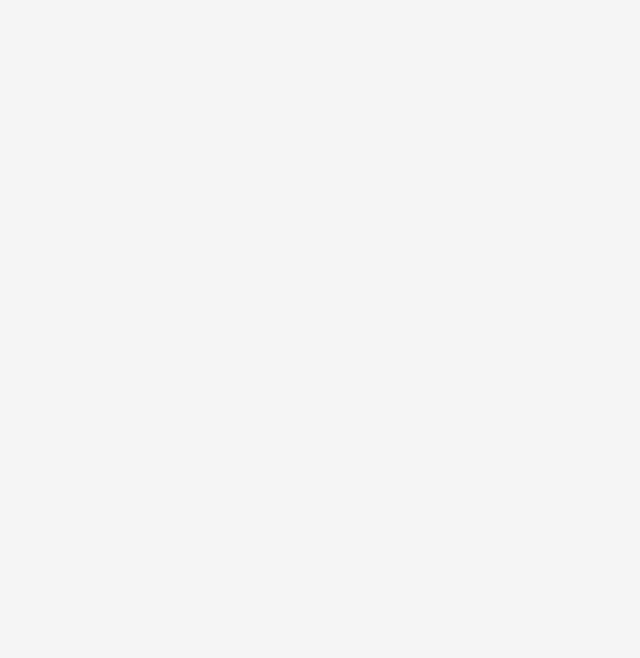
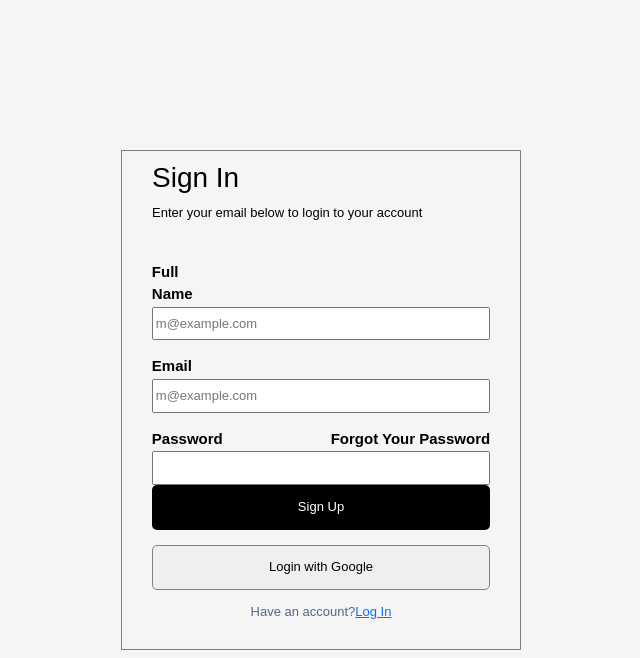
Before and after one commit to GiftSibiya/Legends_Task, a React (Vite) app in the folder client/: page /signUp in a window 1280 px wide. Before the commit this address had no page. Shown: the top 658 px of the page, without its empty margins (319-959 px from the left). Built offline with nearby package versions, Linux system fonts and the light colour scheme.

Commit message:
User Creation at Sign Up

```diff
--- a/client/src/App.jsx
+++ b/client/src/App.jsx
@@ -7,6 +7,7 @@ import TaskTable from "./Table/TaskTable";
 
 import { Toaster } from "react-hot-toast";
 import Login from "./screens/Login";
+import SignUp from "./screens/SignUp";
 
 export default function App() {
   return (
@@ -15,6 +16,7 @@ export default function App() {
       <BrowserRouter>
         <Routes>
           <Route path="/" element={<Login />} />
+          <Route path="/signUp" element={<SignUp />} />
           <Route path="/home" element={<TaskTable />} />
         </Routes>
       </BrowserRouter>
--- a/client/src/screens/Login.jsx
+++ b/client/src/screens/Login.jsx
@@ -1,5 +1,7 @@
 import React, { useState } from "react";
 import "./Login.css";
+import axios from "axios";
+
 import { Link, useNavigate } from "react-router-dom";
 
 function Login() {
@@ -15,8 +17,9 @@ function Login() {
     e.preventDefault();
 
     try {
-      await axios.post("http/reg"),
+      await axios.post("http://localhost:4000/api/CreateUser"),
         {
+          fullname,
           email,
           password,
         };
--- /dev/null
+++ b/client/src/screens/SignUp.css
@@ -0,0 +1,86 @@
+.main {
+  display: flex;
+  justify-content: center;
+  align-items: center;
+  width: 100vw;
+  height: 100vh;
+}
+.main--Signup__con {
+  display: flex;
+  flex-direction: column;
+  width: 400px;
+  height: 500px;
+  border: 1px solid grey;
+}
+.con--head {
+  height: 15%;
+  margin: 10px 30px;
+  color: black;
+}
+.con--form {
+  display: flex;
+  flex-direction: column;
+  align-items: center;
+  height: 48%;
+}
+.label--con {
+  width: 85%;
+  display: flex;
+  flex-direction: row;
+  justify-content: start;
+  align-content: center;
+}
+.lables {
+  position: relative;
+  top: 15px;
+  width: 50px;
+  font-size: 15px;
+  font-weight: bold;
+  color: black;
+}
+.Login--input {
+  width: 85%;
+  height: 40px;
+}
+
+.pass {
+  display: flex;
+  position: relative;
+  top: 15px;
+  width: 85%;
+  align-content: center;
+  justify-content: space-between;
+  font-size: 15px;
+  font-weight: bold;
+  color: black;
+}
+.con--btn {
+  display: flex;
+  flex-direction: column;
+  align-items: center;
+  height: 25%;
+}
+.con--signIn {
+  display: flex;
+  justify-content: center;
+  height: 10%;
+}
+.sign--text {
+  display: flex;
+  text-align: center;
+}
+.btn--black {
+  height: 45px;
+  border: none;
+  background-color: black;
+  width: 85%;
+  color: white;
+  border-radius: 5px;
+}
+.btn--white {
+  height: 45px;
+  border: 1px solid grey;
+  width: 85%;
+  margin-top: 15px;
+  border-radius: 5px;
+}
--- /dev/null
+++ b/client/src/screens/SignUp.jsx
@@ -0,0 +1,117 @@
+import React, { useRef, useState } from "react";
+import "./SignUp.css";
+import axios from "axios";
+
+import { Link } from "react-router-dom";
+import toast from "react-hot-toast";
+// http://localhost:4000/api/CreateUser
+function SignUp() {
+  /// HOOKS ///
+
+  /// FUNCTIONS ///
+  const [userValue, setUserValue] = useState({
+    fullname: "",
+    email: "",
+    password: "",
+  });
+  const handleOnchange = (e) => {
+    setUserValue({
+      ...userValue,
+      [e.target.name]: e.target.value,
+    });
+  };
+
+  const CloseRef = useRef();
+  const handleUserAdd = async (e) => {
+    e.preventDefault();
+
+    try {
+      const addUser = await axios.post(
+        " http://localhost:4000/api/CreateUser",
+        userValue
+      );
+      const response = addUser.data;
+      if (response.success) {
+        toast.success(response.Message);
+        CloseRef.current.click();
+      }
+      console.log(response);
+    } catch (error) {
+      console.log(error);
+    }
+  };
+  /// --///
+  return (
+    <div className="main">
+      <div className="main--Signup__con">
+        {/* HEAD */}
+        <div className="con--head">
+          <h3>Sign In</h3>
+          <p>Enter your email below to login to your account</p>
+        </div>
+        {/* -- */}
+
+        {/* FORM */}
+        <form className="con--form">
+          <div className="label--con">
+            <p className="lables">Full Name</p>
+          </div>
+          <input
+            type="text"
+            name="fullname"
+            className="Login--input"
+            placeholder="m@example.com"
+            onChange={handleOnchange}
+          ></input>
+          <div className="label--con">
+            <p className="lables">Email</p>
+          </div>
+          <input
+            name="email"
+            type="email"
+            className="Login--input"
+            placeholder="m@example.com"
+            onChange={handleOnchange}
+          ></input>
+          <div className="pass">
+            <p>Password</p>
+            <p>Forgot Your Password</p>
+          </div>
+          <input
+            name="password"
+            type="password"
+            className="Login--input"
+            onChange={handleOnchange}
+          ></input>
+        </form>
+        {/* -- */}
+
+        {/* BUTTONS */}
+        <div className="con--btn">
+          <button
+            type="submit"
+            className="btn--black"
+            onClick={handleUserAdd}
+            ref={CloseRef}
+          >
+            Sign Up
+          </button>
+
+          <button className="btn--white"> Login with Google</button>
+        </div>
+        {/* -- */}
+
+        {/* SIGN IN */}
+        <div className="con--signIn">
+          <div className="sign--text">
+            <p>Have an account?</p>
+            <Link to={"/"}> Log In</Link>
+          </div>
+        </div>
+        {/* -- */}
+      </div>
+    </div>
+  );
+}
+
+export default SignUp;
```
